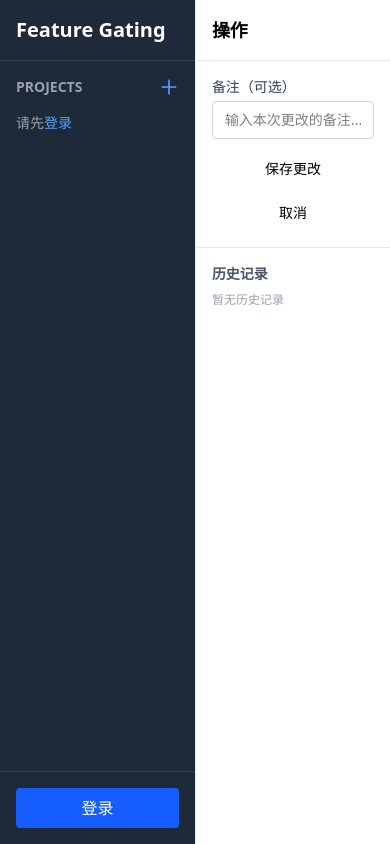
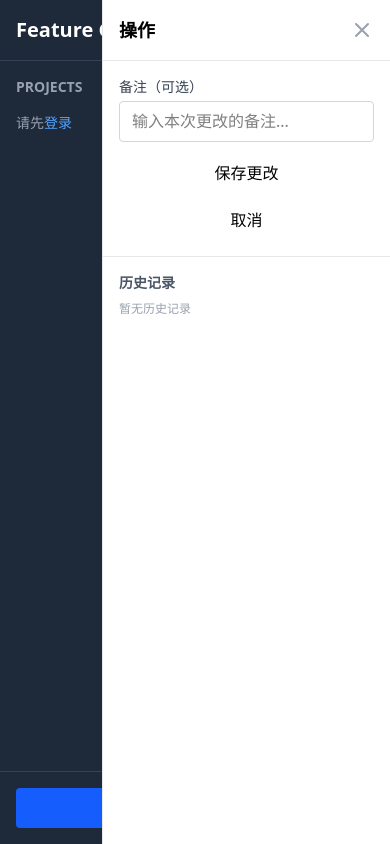
Before and after one commit to CallMeMhz/feature-gating, a FastAPI app: page / in a window 390 px wide. Run offline with FastAPI, Linux system fonts and the light colour scheme; style sheets or scripts are compiled from the project's sources; parts of the project's set-up code (start-up, migrations or seed data) failed here and were passed over; some libraries are stand-ins or nearby versions.

Commit message:
mobile ui

```diff
--- a/app/src/styles.css
+++ b/app/src/styles.css
@@ -3,6 +3,25 @@
 /* 自定义样式 */
 [x-cloak] {
   display: none !important;
+}
+
+/* 移动端安全区域支持 (iPhone 底部) */
+.safe-area-bottom {
+  padding-bottom: max(0.75rem, env(safe-area-inset-bottom));
+}
+
+/* 移动端优化：更好的触摸目标 */
+@media (max-width: 767px) {
+  input, select, button, textarea {
+    font-size: 16px !important; /* 防止 iOS 自动缩放 */
+  }
+}
+
+/* 桌面端侧边栏始终显示（覆盖 Alpine.js 动态类） */
+@media (min-width: 768px) {
+  .md\:\!translate-x-0 {
+    transform: translateX(0) !important;
+  }
 }
 
 /* 滚动条样式 */
--- a/app/templates/index.html
+++ b/app/templates/index.html
@@ -1,11 +1,51 @@
 {% extends "base.html" %}
 
 {% block content %}
-<div x-data="appState()" x-init="init()" @beforeunload.window="handleBeforeUnload($event)" class="h-screen flex">
+<div x-data="appState()" x-init="init()" @beforeunload.window="handleBeforeUnload($event)" class="h-screen flex flex-col md:flex-row">
+
+    <!-- 移动端顶部导航栏 -->
+    <div class="md:hidden bg-gray-800 text-white p-3 flex items-center justify-between sticky top-0 z-40">
+        <button @click="showLeftSidebar = true" class="p-2 hover:bg-gray-700 rounded">
+            <svg class="w-6 h-6" fill="none" stroke="currentColor" viewBox="0 0 24 24">
+                <path stroke-linecap="round" stroke-linejoin="round" stroke-width="2" d="M4 6h16M4 12h16M4 18h16"></path>
+            </svg>
+        </button>
+        <h1 class="text-lg font-bold truncate flex-1 text-center" x-text="currentProject ? currentProject.name : '{{ app_title }}'"></h1>
+        <button @click="showRightSidebar = true" x-show="currentProject" class="p-2 hover:bg-gray-700 rounded relative">
+            <svg class="w-6 h-6" fill="none" stroke="currentColor" viewBox="0 0 24 24">
+                <path stroke-linecap="round" stroke-linejoin="round" stroke-width="2" d="M12 5v.01M12 12v.01M12 19v.01M12 6a1 1 0 110-2 1 1 0 010 2zm0 7a1 1 0 110-2 1 1 0 010 2zm0 7a1 1 0 110-2 1 1 0 010 2z"></path>
+            </svg>
+            <!-- 未保存标记 -->
+            <span x-show="hasUnsavedChanges" class="absolute -top-1 -right-1 w-3 h-3 bg-amber-400 rounded-full"></span>
+        </button>
+    </div>
+
+    <!-- 移动端左侧遮罩层 -->
+    <div
+        x-show="showLeftSidebar"
+        x-cloak
+        @click="showLeftSidebar = false"
+        class="md:hidden fixed inset-0 bg-black bg-opacity-50 z-40"
+        x-transition:enter="transition ease-out duration-200"
+        x-transition:enter-start="opacity-0"
+        x-transition:enter-end="opacity-100"
+        x-transition:leave="transition ease-in duration-150"
+        x-transition:leave-start="opacity-100"
+        x-transition:leave-end="opacity-0"
+    ></div>
+
     <!-- 左侧导航栏 -->
-    <div class="w-64 bg-gray-800 text-white flex flex-col">
-        <div class="p-4 border-b border-gray-700">
+    <div
+        class="fixed md:relative inset-y-0 left-0 w-64 bg-gray-800 text-white flex flex-col z-50 transform transition-transform duration-200 md:!translate-x-0"
+        :class="{'translate-x-0': showLeftSidebar, '-translate-x-full': !showLeftSidebar}"
+    >
+        <div class="p-4 border-b border-gray-700 flex items-center justify-between">
             <h1 class="text-xl font-bold">{{ app_title }}</h1>
+            <button @click="showLeftSidebar = false" class="md:hidden text-gray-400 hover:text-white">
+                <svg class="w-6 h-6" fill="none" stroke="currentColor" viewBox="0 0 24 24">
+                    <path stroke-linecap="round" stroke-linejoin="round" stroke-width="2" d="M6 18L18 6M6 6l12 12"></path>
+                </svg>
+            </button>
         </div>
 
         <!-- Projects 列表 -->
@@ -26,7 +66,7 @@
                 </template>
                 <template x-for="project in projects" :key="project.id">
                     <div
-                        @click="selectProject(project)"
+                        @click="selectProject(project); showLeftSidebar = false"
                         class="p-3 mb-2 rounded cursor-pointer hover:bg-gray-700 transition"
                         :class="{'bg-gray-700': currentProject && currentProject.id === project.id}"
                     >
@@ -63,8 +103,9 @@
     </div>
 
     <!-- 中间主区域 -->
-    <div class="flex-1 flex flex-col overflow-hidden">
-        <div class="bg-white border-b border-gray-200 p-4">
+    <div class="flex-1 flex flex-col overflow-hidden min-w-0">
+        <!-- 桌面端标题栏 -->
+        <div class="hidden md:block bg-white border-b border-gray-200 p-4">
             <div class="flex justify-between items-center">
                 <h2 class="text-2xl font-bold" x-text="currentProject ? currentProject.name : '选择一个项目'"></h2>
                 <button
@@ -78,7 +119,7 @@
         </div>
 
         <!-- 调试栏 -->
-        <div x-show="currentProject" class="bg-gray-50 border-b border-gray-200 px-4 py-2">
+        <div x-show="currentProject" class="bg-gray-50 border-b border-gray-200 px-3 md:px-4 py-2">
             <div class="flex flex-wrap items-center gap-2">
                 <span class="text-xs font-medium text-gray-400 shrink-0">调试</span>
                 <input
@@ -86,21 +127,21 @@
                     x-model="debugUserId"
                     @keyup.enter="runDebugCheck()"
                     placeholder="user_id"
-                    class="flex-1 min-w-[100px] max-w-[200px] px-2 py-1 text-sm bg-white border border-gray-300 rounded focus:outline-none focus:border-blue-400"
+                    class="flex-1 min-w-[80px] md:min-w-[100px] max-w-[150px] md:max-w-[200px] px-2 py-1 text-sm bg-white border border-gray-300 rounded focus:outline-none focus:border-blue-400"
                 >
                 <input
                     type="text"
                     x-model="debugChatId"
                     @keyup.enter="runDebugCheck()"
                     placeholder="chat_id"
-                    class="flex-1 min-w-[100px] max-w-[200px] px-2 py-1 text-sm bg-white border border-gray-300 rounded focus:outline-none focus:border-blue-400"
+                    class="flex-1 min-w-[80px] md:min-w-[100px] max-w-[150px] md:max-w-[200px] px-2 py-1 text-sm bg-white border border-gray-300 rounded focus:outline-none focus:border-blue-400"
                 >
                 <input
                     type="text"
                     x-model="debugEmail"
                     @keyup.enter="runDebugCheck()"
                     placeholder="email"
-                    class="flex-1 min-w-[100px] max-w-[200px] px-2 py-1 text-sm bg-white border border-gray-300 rounded focus:outline-none focus:border-blue-400"
+                    class="hidden md:block flex-1 min-w-[100px] max-w-[200px] px-2 py-1 text-sm bg-white border border-gray-300 rounded focus:outline-none focus:border-blue-400"
                 >
                 <button
                     @click="runDebugCheck()"
@@ -131,24 +172,26 @@
             </div>
         </div>
 
-        <div class="flex-1 overflow-y-auto p-6">
+        <div class="flex-1 overflow-y-auto p-4 md:p-6 pb-24 md:pb-6">
             <template x-if="!currentProject">
                 <div class="text-gray-500 text-center py-12">
-                    <p>请从左侧选择一个项目</p>
+                    <p class="hidden md:block">请从左侧选择一个项目</p>
+                    <p class="md:hidden">点击左上角菜单选择项目</p>
                 </div>
             </template>
 
             <template x-if="currentProject && items.length === 0">
                 <div class="text-gray-500 text-center py-12">
-                    <p>暂无 Items，点击右上角添加</p>
+                    <p class="hidden md:block">暂无 Items，点击右上角添加</p>
+                    <p class="md:hidden">暂无 Items，点击下方按钮添加</p>
                 </div>
             </template>
 
-            <!-- 响应式 Grid: 最小宽度 320px，自动填充 -->
-            <div class="grid gap-4 pb-8" style="grid-template-columns: repeat(auto-fill, minmax(320px, 1fr));">
+            <!-- 响应式 Grid: 移动端单列，桌面端自动填充 -->
+            <div class="grid gap-4 pb-8" style="grid-template-columns: repeat(auto-fill, minmax(min(100%, 320px), 1fr));">
                 <template x-for="(item, index) in items" :key="index">
                     <div
-                        class="shadow-sm border border-gray-200 relative"
+                        class="shadow-sm border border-gray-200 relative rounded-lg"
                         :class="{
                             'opacity-40': isItemHit(item.name) === false
                         }"
@@ -169,10 +212,59 @@
         </div>
     </div>
 
-    <!-- 右侧边栏 - 调整为 w-64 -->
-    <div class="w-64 bg-white border-l border-gray-200 flex flex-col" x-show="currentProject">
-        <div class="p-4 border-b border-gray-200">
+    <!-- 移动端底部操作栏 -->
+    <div x-show="currentProject" class="md:hidden fixed bottom-0 left-0 right-0 bg-white border-t border-gray-200 px-4 py-3 z-30 safe-area-bottom">
+        <div class="flex items-center gap-2">
+            <button
+                @click="addNewItem()"
+                class="flex-1 py-2.5 px-4 bg-blue-600 text-white rounded-lg text-sm font-medium hover:bg-blue-700 flex items-center justify-center gap-1"
+            >
+                <svg class="w-4 h-4" fill="none" stroke="currentColor" viewBox="0 0 24 24">
+                    <path stroke-linecap="round" stroke-linejoin="round" stroke-width="2" d="M12 4v16m8-8H4"></path>
+                </svg>
+                新增
+            </button>
+            <button
+                @click="saveChanges()"
+                :disabled="!hasUnsavedChanges"
+                class="flex-1 py-2.5 px-4 rounded-lg text-sm font-medium transition flex items-center justify-center gap-1"
+                :class="hasUnsavedChanges ? 'bg-green-600 text-white hover:bg-green-700' : 'bg-gray-200 text-gray-400'"
+            >
+                <svg class="w-4 h-4" fill="none" stroke="currentColor" viewBox="0 0 24 24">
+                    <path stroke-linecap="round" stroke-linejoin="round" stroke-width="2" d="M5 13l4 4L19 7"></path>
+                </svg>
+                保存
+            </button>
+        </div>
+    </div>
+
+    <!-- 移动端右侧遮罩层 -->
+    <div
+        x-show="showRightSidebar"
+        x-cloak
+        @click="showRightSidebar = false"
+        class="md:hidden fixed inset-0 bg-black bg-opacity-50 z-40"
+        x-transition:enter="transition ease-out duration-200"
+        x-transition:enter-start="opacity-0"
+        x-transition:enter-end="opacity-100"
+        x-transition:leave="transition ease-in duration-150"
+        x-transition:leave-start="opacity-100"
+        x-transition:leave-end="opacity-0"
+    ></div>
+
+    <!-- 右侧边栏 - 桌面固定，移动端滑出 -->
+    <div
+        x-show="currentProject"
+        class="fixed md:relative inset-y-0 right-0 w-72 md:w-64 bg-white border-l border-gray-200 flex flex-col z-50 transform transition-transform duration-200 md:!translate-x-0"
+        :class="{'translate-x-0': showRightSidebar, 'translate-x-full': !showRightSidebar}"
+    >
+        <div class="p-4 border-b border-gray-200 flex items-center justify-between">
             <h3 class="font-semibold text-lg">操作</h3>
+            <button @click="showRightSidebar = false" class="md:hidden text-gray-400 hover:text-gray-600">
+                <svg class="w-6 h-6" fill="none" stroke="currentColor" viewBox="0 0 24 24">
+                    <path stroke-linecap="round" stroke-linejoin="round" stroke-width="2" d="M6 18L18 6M6 6l12 12"></path>
+                </svg>
+            </button>
         </div>
 
         <!-- 操作按钮 -->
@@ -248,6 +340,9 @@ function appState() {
         newProjectName: '',
         projects: [],
         snapshotRemark: '',
+        // 移动端侧边栏状态
+        showLeftSidebar: false,
+        showRightSidebar: false,
         // 调试相关
         debugUserId: '',
         debugChatId: '',
```
